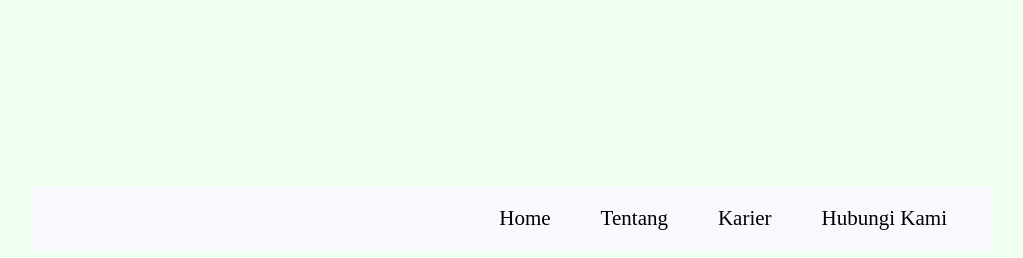
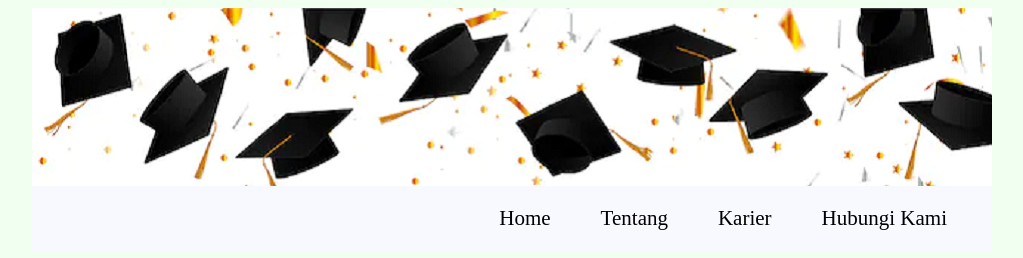
Before and after one commit to adhi-s-r/asuransi2, a plain HTML site: page index.html in a window 1280 px wide. Shown: the top 258 px of the page, without its empty margins (128-1151 px from the left). Drawn offline with Linux system fonts and the light colour scheme.

Commit message:
Update stylesheet.css

```diff
--- a/stylesheet.css
+++ b/stylesheet.css
@@ -11,7 +11,7 @@ body {
 .header {
   height : 178px;
   width : 960px;
-  background-image: url("Image/Pendidikan_header.png");
+  background-image: url("Image/Pendidikan header.png");
 }
 
 .menu {
```
